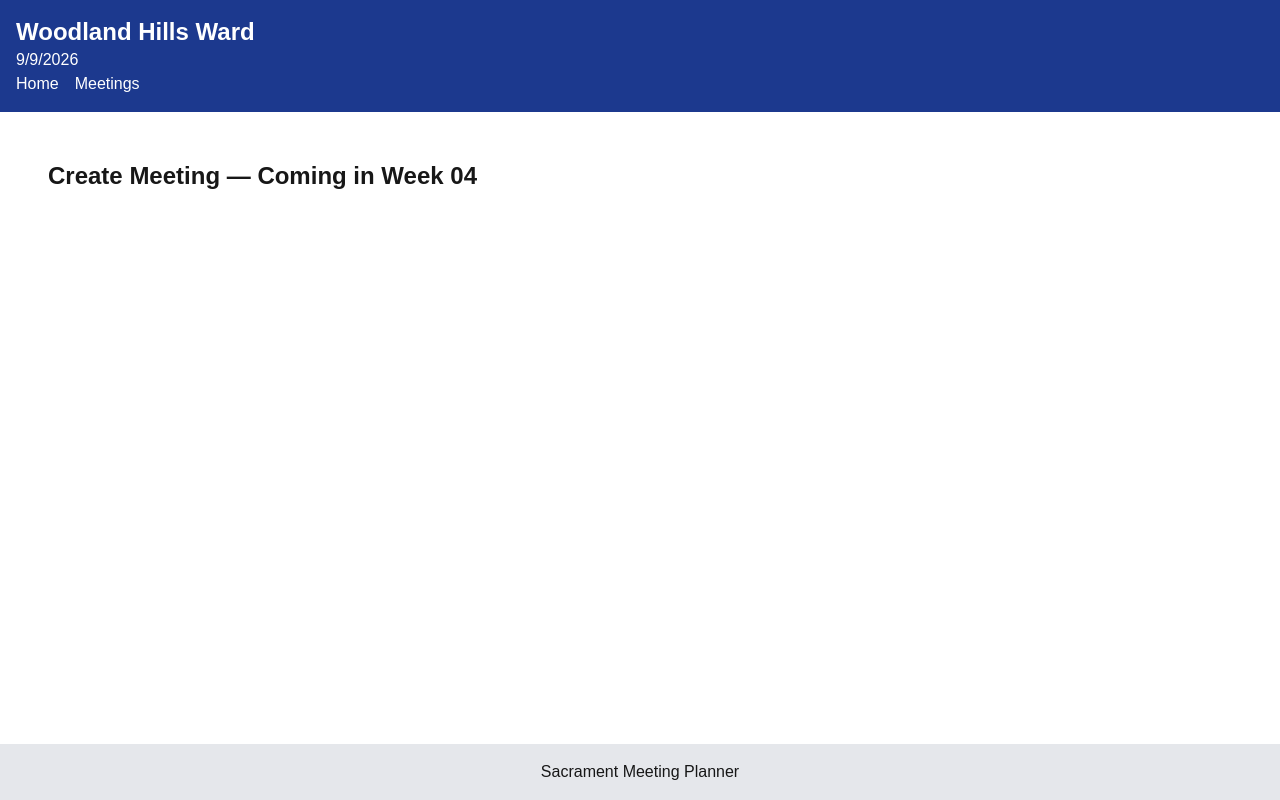
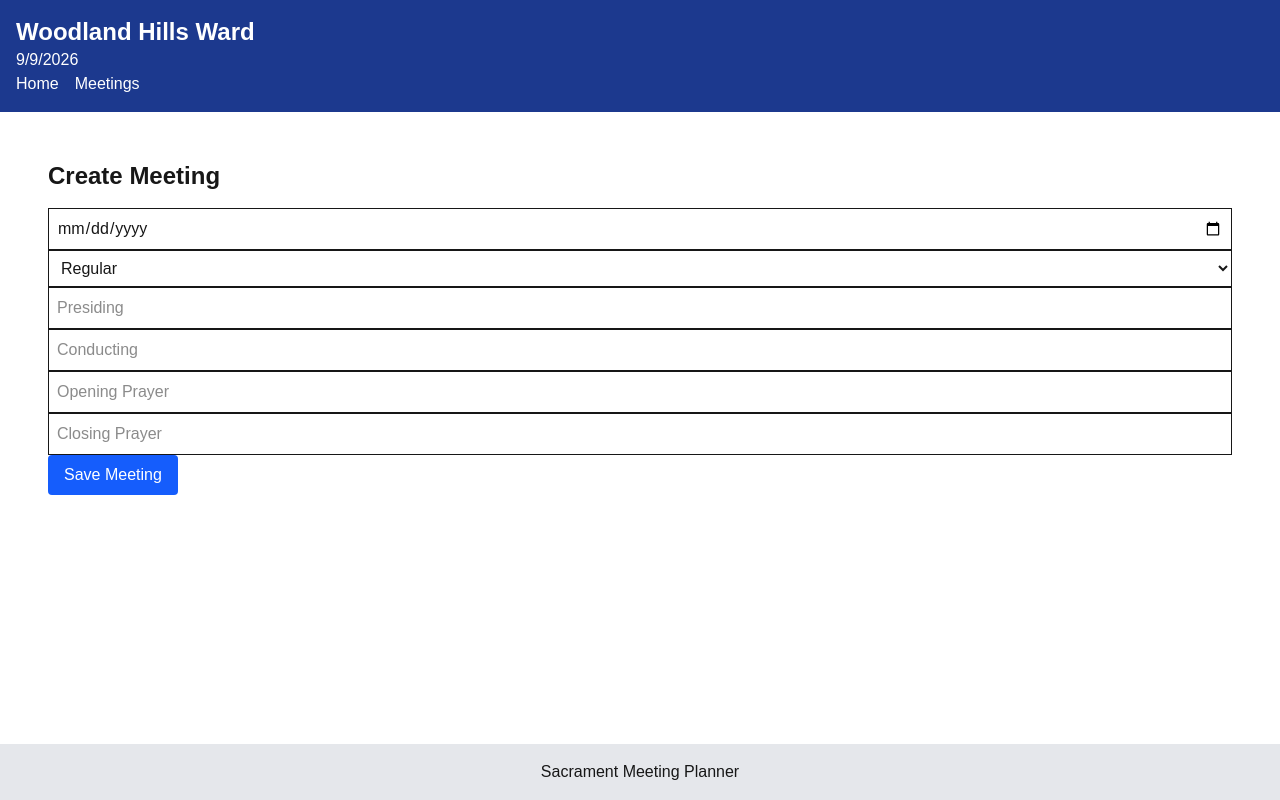
Before and after one commit to Kelwood22/sacrament-meetings, a Next.js app: page /meetings/new in a window 1280 px wide. Built offline with nearby package versions, Linux system fonts and the light colour scheme; no server answers.

Commit message:
Implement server actions for meeting mutations

```diff
--- a/app/(admin)/meetings/[id]/edit/page.tsx
+++ b/app/(admin)/meetings/[id]/edit/page.tsx
@@ -1,9 +1,85 @@
-export default function EditMeetingPage() {
+import { getMeetingById } from "@/lib/meetings-db";
+import { updateMeeting } from "@/lib/actions";
+
+export default async function EditMeetingPage({
+  params,
+}: {
+  params: { id: string };
+}) {
+  const meeting = await getMeetingById(
+    Number(params.id)
+  );
+
+  if (!meeting) {
+    return <p>Meeting not found.</p>;
+  }
+
+  const updateMeetingWithId =
+    updateMeeting.bind(
+      null,
+      Number(params.id)
+    );
+
   return (
     <main className="p-6">
-      <h1 className="text-2xl font-bold">
-        Edit Meeting — Coming in Week 04
+      <h1 className="text-2xl font-bold mb-4">
+        Edit Meeting
       </h1>
+
+      <form action={updateMeetingWithId}>
+        <input
+          type="date"
+          name="date"
+          defaultValue={meeting.date}
+          className="border p-2 w-full"
+        />
+
+        <select
+          name="meeting_type"
+          defaultValue={meeting.meetingType}
+          className="border p-2 w-full"
+        >
+          <option value="regular">Regular</option>
+          <option value="testimony">Testimony</option>
+          <option value="stake">Stake</option>
+          <option value="general">General</option>
+        </select>
+
+        <input
+          type="text"
+          name="presiding"
+          defaultValue={meeting.presiding}
+          className="border p-2 w-full"
+        />
+
+        <input
+          type="text"
+          name="conducting"
+          defaultValue={meeting.conducting}
+          className="border p-2 w-full"
+        />
+
+        <input
+          type="text"
+          name="opening_prayer"
+          defaultValue={meeting.openingPrayer}
+          className="border p-2 w-full"
+        />
+
+        <input
+          type="text"
+          name="closing_prayer"
+          defaultValue={meeting.closingPrayer}
+          className="border p-2 w-full"
+        />
+
+        <button
+          type="submit"
+          className="bg-green-600 text-white px-4 py-2 rounded"
+        >
+          Update Meeting
+        </button>
+      </form>
     </main>
   );
 }
--- a/app/(admin)/meetings/new/page.tsx
+++ b/app/(admin)/meetings/new/page.tsx
@@ -1,9 +1,64 @@
+import { addMeeting } from "@/lib/actions";
+
 export default function NewMeetingPage() {
   return (
     <main className="p-6">
-      <h1 className="text-2xl font-bold">
-        Create Meeting — Coming in Week 04
+      <h1 className="text-2xl font-bold mb-4">
+        Create Meeting
       </h1>
+
+      <form action={addMeeting}>
+        <input
+          type="date"
+          name="date"
+          className="border p-2 w-full"
+        />
+
+        <select
+          name="meeting_type"
+          className="border p-2 w-full"
+        >
+          <option value="regular">Regular</option>
+          <option value="testimony">Testimony</option>
+          <option value="stake">Stake</option>
+          <option value="general">General</option>
+        </select>
+
+        <input
+          type="text"
+          name="presiding"
+          placeholder="Presiding"
+          className="border p-2 w-full"
+        />
+
+        <input
+          type="text"
+          name="conducting"
+          placeholder="Conducting"
+          className="border p-2 w-full"
+        />
+
+        <input
+          type="text"
+          name="opening_prayer"
+          placeholder="Opening Prayer"
+          className="border p-2 w-full"
+        />
+
+        <input
+          type="text"
+          name="closing_prayer"
+          placeholder="Closing Prayer"
+          className="border p-2 w-full"
+        />
+
+        <button
+          type="submit"
+          className="bg-blue-600 text-white px-4 py-2 rounded"
+        >
+          Save Meeting
+        </button>
+      </form>
     </main>
   );
 }
--- /dev/null
+++ b/lib/actions.ts
@@ -0,0 +1,122 @@
+"use server";
+
+import { z } from "zod";
+import { revalidatePath } from "next/cache";
+import { redirect } from "next/navigation";
+import {
+  addMeeting as addMeetingDB,
+  updateMeeting as updateMeetingDB,
+  deleteMeeting as deleteMeetingDB,
+} from "./meetings-db";
+
+const MeetingFormSchema = z.object({
+    date: z.string(),
+    meeting_type: z.string(),
+    presiding: z.string(),
+    conducting: z.string(),
+    opening_prayer: z.string(),
+    closing_prayer: z.string(),
+});
+
+export async function addMeeting(
+  formData: FormData
+) {
+  const validatedFields =
+    MeetingFormSchema.safeParse({
+      date: formData.get("date"),
+      meeting_type: formData.get("meeting_type"),
+      presiding: formData.get("presiding"),
+      conducting: formData.get("conducting"),
+      opening_prayer: formData.get("opening_prayer"),
+      closing_prayer: formData.get("closing_prayer"),
+    });
+
+  if (!validatedFields.success) {
+    throw new Error("Invalid form data");
+  }
+
+    await addMeetingDB({
+    ...validatedFields.data,
+
+    opening_hymn: {
+        number: 1,
+        title: "Opening Hymn",
+    },
+
+    sacrament_hymn: {
+        number: 1,
+        title: "Sacrament Hymn",
+    },
+
+    closing_hymn: {
+        number: 1,
+        title: "Closing Hymn",
+    },
+
+    announcements: [],
+    ward_business: [],
+    speakers: [],
+    stake_business: false,
+    });
+
+  revalidatePath("/meetings");
+  redirect("/meetings");
+}
+
+export async function updateMeeting(
+  id: number,
+  formData: FormData
+) {
+  const validatedFields =
+    MeetingFormSchema.safeParse({
+      date: formData.get("date"),
+      meeting_type: formData.get("meeting_type"),
+      presiding: formData.get("presiding"),
+      conducting: formData.get("conducting"),
+      opening_prayer: formData.get("opening_prayer"),
+      closing_prayer: formData.get("closing_prayer"),
+    });
+
+if (!validatedFields.success) {
+  throw new Error("Missing required fields.");
+}
+
+  if (!validatedFields.success) {
+throw new Error("Invalid form data");
+}
+
+    await updateMeetingDB(id, {
+    ...validatedFields.data,
+
+    opening_hymn: {
+    number: 1,
+    title: "Opening Hymn",
+    },
+
+    sacrament_hymn: {
+    number: 1,
+    title: "Sacrament Hymn",
+    },
+
+    closing_hymn: {
+    number: 1,
+    title: "Closing Hymn",
+    },
+
+    announcements: [],
+    ward_business: [],
+    speakers: [],
+    stake_business: false,
+    });
+
+    revalidatePath("/meetings");
+    redirect("/meetings");
+    }
+
+export async function deleteMeeting(
+  id: number
+) {
+  await deleteMeetingDB(id);
+
+  revalidatePath("/meetings");
+}
--- a/lib/meetings-db.ts
+++ b/lib/meetings-db.ts
@@ -1,5 +1,5 @@
 import { neon } from '@neondatabase/serverless';
-import type { SacramentMeeting } from './types';
+import type { SacramentMeeting, MeetingFormData } from './types';
 
 const sql = neon(process.env.DATABASE_URL!);
 
@@ -79,19 +79,65 @@ export async function getMeetingById(
   return (rows[0] as unknown as SacramentMeeting) ?? null;
 }
 
-export async function addMeeting(
-  data: Omit<SacramentMeeting, 'id'>
-): Promise<SacramentMeeting> {
-  throw new Error('addMeeting: database implementation coming in Week 04');
+export async function addMeeting(meeting: MeetingFormData) {
+  await sql`
+    INSERT INTO meetings (
+  date,
+  meeting_type,
+  presiding,
+  conducting,
+  announcements,
+  opening_hymn,
+  opening_prayer,
+  ward_business,
+  stake_business,
+  sacrament_hymn,
+  speakers,
+  closing_hymn,
+  closing_prayer
+)
+VALUES (
+  ${meeting.date},
+  ${meeting.meeting_type},
+  ${meeting.presiding},
+  ${meeting.conducting},
+  ${meeting.announcements},
+  ${meeting.opening_hymn},
+  ${meeting.opening_prayer},
+  ${meeting.ward_business},
+  ${meeting.stake_business},
+  ${meeting.sacrament_hymn},
+  ${meeting.speakers},
+  ${meeting.closing_hymn},
+  ${meeting.closing_prayer}
+)
+  `;
 }
 
-export async function updateMeeting(
-  id: number,
-  updates: Partial<SacramentMeeting>
-): Promise<SacramentMeeting | null> {
-  throw new Error('updateMeeting: database implementation coming in Week 04');
+export async function updateMeeting(id: number, meeting: MeetingFormData) {
+  await sql`
+    UPDATE meetings
+    SET
+      date = ${meeting.date},
+      meeting_type = ${meeting.meeting_type},
+      presiding = ${meeting.presiding},
+      conducting = ${meeting.conducting},
+      announcements = ${meeting.announcements},
+      opening_hymn = ${meeting.opening_hymn},
+      opening_prayer = ${meeting.opening_prayer},
+      ward_business = ${meeting.ward_business},
+      stake_business = ${meeting.stake_business},
+      sacrament_hymn = ${meeting.sacrament_hymn},
+      speakers = ${meeting.speakers},
+      closing_hymn = ${meeting.closing_hymn},
+      closing_prayer = ${meeting.closing_prayer}
+    WHERE id = ${id}
+  `;
 }
 
-export async function deleteMeeting(id: number): Promise<boolean> {
-  throw new Error('deleteMeeting: database implementation coming in Week 04');
+export async function deleteMeeting(id: number) {
+  await sql`
+    DELETE FROM meetings
+    WHERE id = ${id}
+  `;
 }
--- a/lib/types.ts
+++ b/lib/types.ts
@@ -1,8 +1,8 @@
 export type MeetingType =
-  | 'testimony'
-  | 'regular'
-  | 'stake'
-  | 'general';
+  | "testimony"
+  | "regular"
+  | "stake"
+  | "general";
 
 export interface Hymn {
   number: number;
@@ -12,7 +12,7 @@ export interface Hymn {
 export interface SpeakerItem {
   name: string;
   topic: string;
-  type: 'speaker' | 'musical-number';
+  type: "speaker" | "musical-number";
 }
 
 export interface WardBusinessItem {
@@ -21,7 +21,7 @@ export interface WardBusinessItem {
 
 export interface SacramentMeeting {
   id: number;
-  date: string;              // ISO date string: 'YYYY-MM-DD'
+  date: string;
   meetingType: MeetingType;
   presiding: string;
   conducting: string;
@@ -35,3 +35,22 @@ export interface SacramentMeeting {
   closingHymn: Hymn;
   closingPrayer: string;
 }
+
+export type MeetingFormData = {
+  date: string;
+  meeting_type: string;
+  presiding: string;
+  conducting: string;
+  opening_prayer: string;
+  closing_prayer: string;
+
+  opening_hymn: Hymn;
+  sacrament_hymn: Hymn;
+  closing_hymn: Hymn;
+
+  announcements: string[];
+  ward_business: WardBusinessItem[];
+  speakers: SpeakerItem[];
+
+  stake_business: boolean;
+};
```
